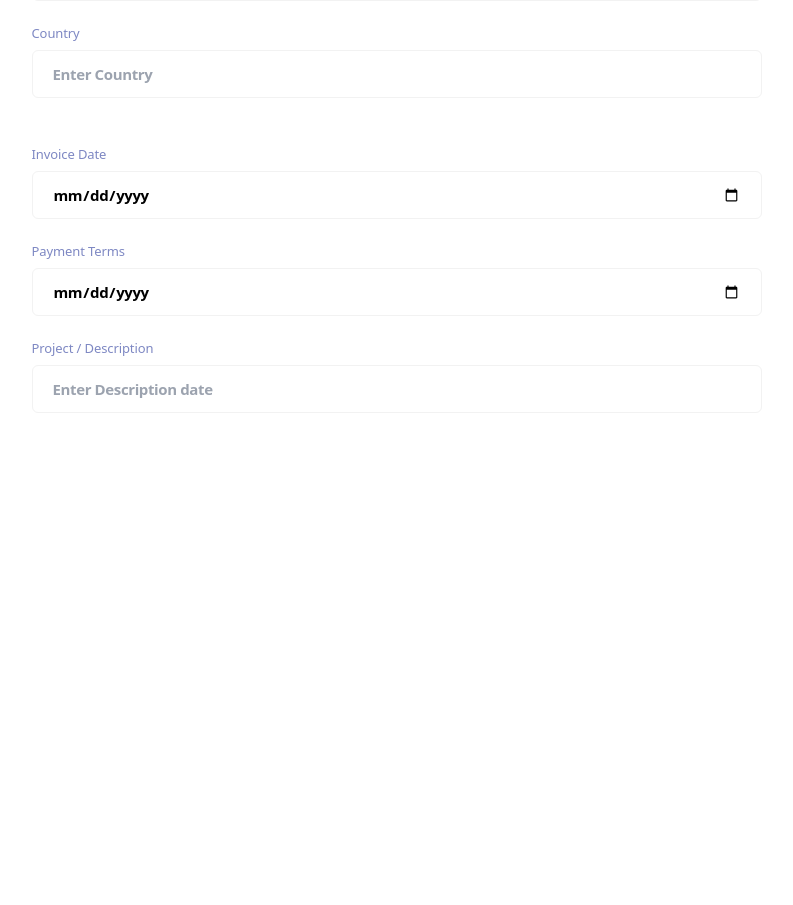
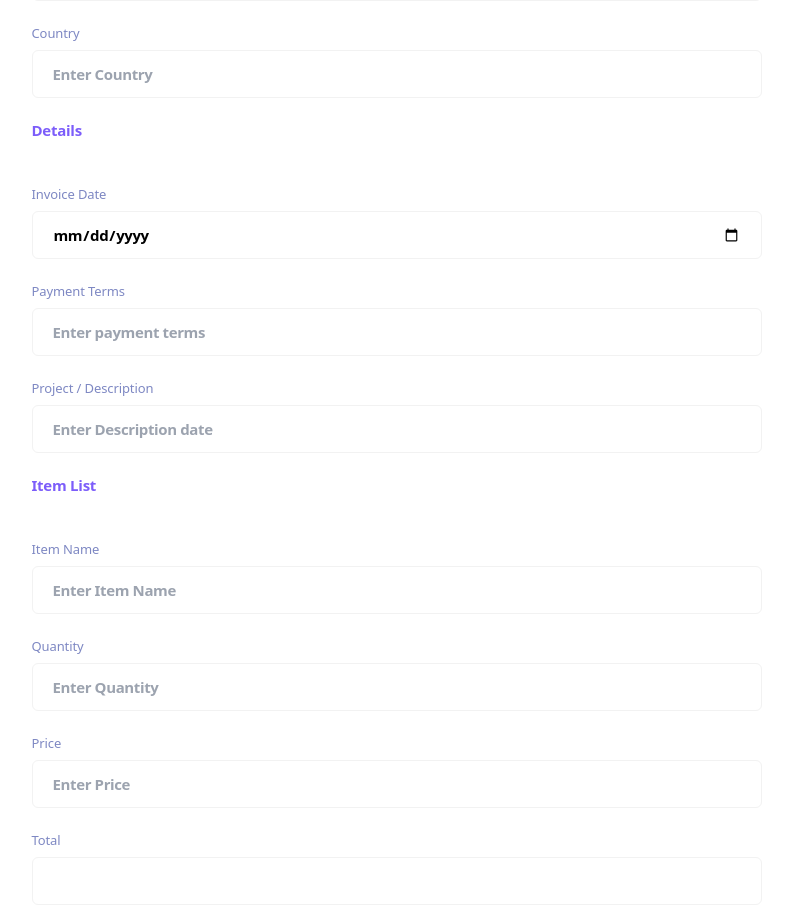
Before and after one commit to unaygney/invoice-app, a Next.js app: page /dashboard/create in a window 1280 px wide. Shown: the part 1080-1985 px from the top of the page, without its empty margins (295-1088 px from the left). Before the commit the page ends 1493 px from the top, so only its background shows below. Built offline with nearby package versions, Linux system fonts and the light colour scheme.

Commit message:
minor bugs fixed

```diff
--- a/containers/CreateContainer/CreateForm/constant.js
+++ b/containers/CreateContainer/CreateForm/constant.js
@@ -34,8 +34,8 @@ export const INPUTS = [
       },
       {
         label: "Clients's Email",
-        name: "city",
-        placeholder: "Enter city",
+        name: "clientEmail",
+        placeholder: "Enter Client Email",
         type: "email",
       },
       {
@@ -46,7 +46,7 @@ export const INPUTS = [
       },
       {
         label: "City",
-        name: "clientCountry",
+        name: "clientCity",
         placeholder: "Enter City ",
         type: "text",
       },
@@ -65,6 +65,7 @@ export const INPUTS = [
     ],
   },
   {
+    areaName: "Details",
     fields: [
       {
         label: "Invoice Date",
@@ -74,9 +75,9 @@ export const INPUTS = [
       },
       {
         label: "Payment Terms",
-        name: "invoiceDate",
-        placeholder: "Enter invoice date",
-        type: "date",
+        name: "paymentTerms",
+        placeholder: "Enter payment terms",
+        type: "number",
       },
       {
         label: "Project / Description",
@@ -86,4 +87,33 @@ export const INPUTS = [
       },
     ],
   },
+  {
+    areaName: "Item List",
+    fields: [
+      {
+        label: "Item Name",
+        name: "name",
+        placeholder: "Enter Item Name",
+        type: "text",
+      },
+      {
+        label: "Quantity",
+        name: "quantityName",
+        placeholder: "Enter Quantity ",
+        type: "number",
+      },
+      {
+        label: "Price",
+        name: "price",
+        placeholder: "Enter Price ",
+        type: "number",
+      },
+      {
+        label: "Total",
+        name: "total",
+        placeholder: "",
+        type: "number",
+      },
+    ],
+  },
 ];
```
